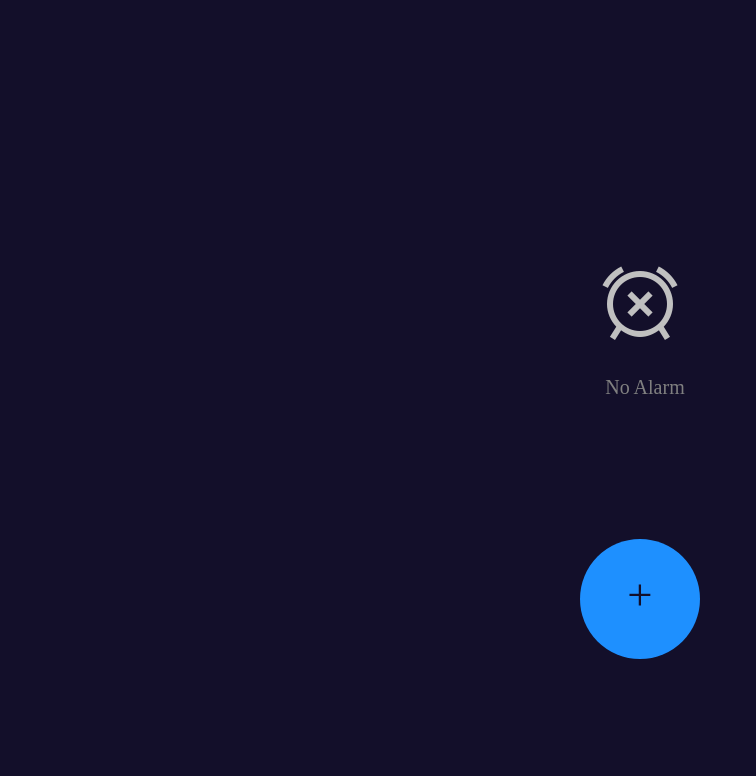
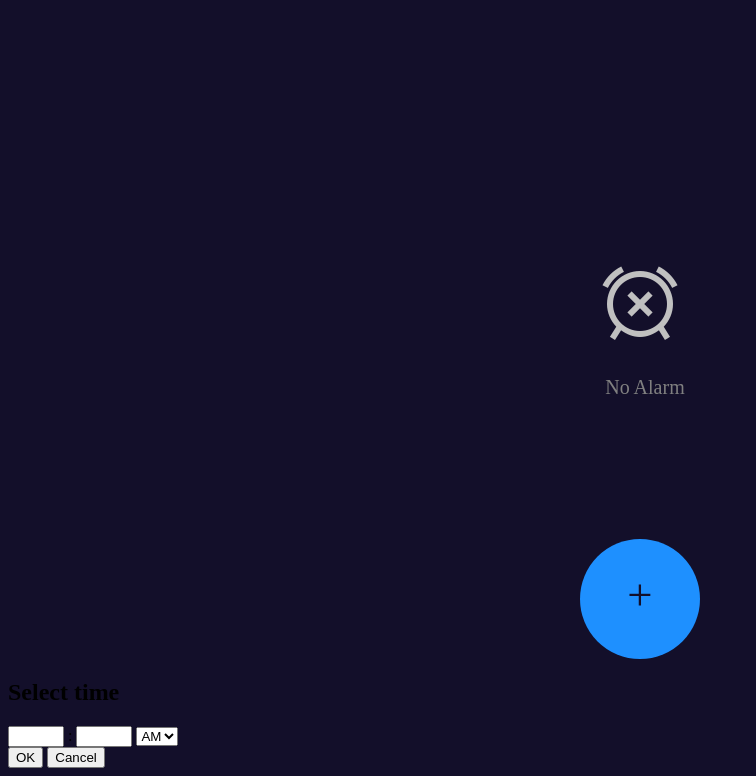
Before and after one commit to AshishLal07/AlarmClock, a plain HTML site: page alarmClock.html in a window 1280 px wide. Shown: the part 123-899 px from the top of the page, without its empty margins (0-756 px from the left). Before the commit the page ends 800 px from the top, so only its background shows below. Drawn offline with Linux system fonts and the light colour scheme.

Commit message:
add change in Html

```diff
--- a/alarmClock.html
+++ b/alarmClock.html
@@ -8,13 +8,30 @@
 </head>
 <body>
 
-<h1>Alarm</h1>
+<h1 class="text-center">Alarm</h1>
 <div id = "alarmBox">
 	<div id="empty"><img src="/Images/icons8-alarm-off-96 copy.png"><p>No Alarm</p></div>
 </div>
 <div id="addalarm">+</div>
 
+<div id="setTime">
+	<h2 class="text-center">Select time</h2>
+	<div id="timeValue">
+		<input type="number" id="hour" min="0" max="23">
+		<span>:</span>
+		<input type="number" id="minute" min="0" max="59">
+		<select>
+			<option value="AM">AM</option>
+			<option value="PM">PM</option>
+		</select>
+	</div>
+	<div id="btn">
+		<button id="setAlarm">OK</button>
+		<button id="cancel">Cancel</button>
+	</div>
 
+
+</div>
 
 
 
```
